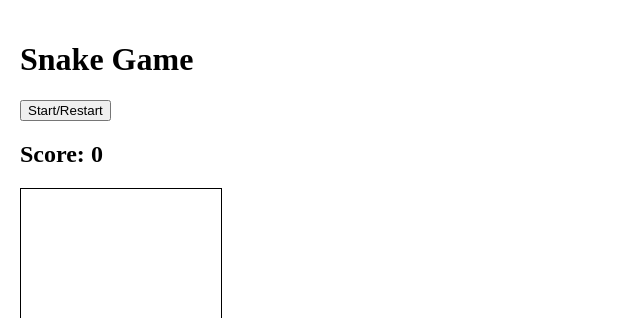
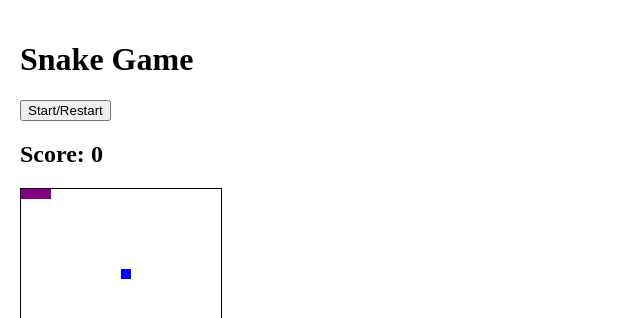
Before and after one commit to Joel-Nwamba/snake-game, a plain HTML site: page index.html in a window 1280 px wide. Shown: the top 318 px of the page, 0-640 px from the left. Drawn offline with Linux system fonts and the light colour scheme; grey boxes are pictures that could not be loaded.

```diff
--- a/css/styless.css
+++ b/css/styless.css
@@ -4,20 +4,28 @@
 }
 
 .grid {
+    display: flex;
+    flex-wrap: wrap;
     width: 200px;
     height: 200px;
     border: 1px solid black;
     /* background-color: blue; */
 }
 
+.square {
+    width: 10px;
+    height: 10px;
+}
+
 .snake {
+    width: 10px;
+    height: 10px;
     background-color: purple;
-    background-image: url('https://image.shutterstock.com/image-vector/cute-funny-snake-vector-cartoon-260nw-736378120.jpg');
-    display: block;
 }
 
 .apple {
-    color: red;
+    width: 10px;
+    height: 10px;
     background-color: blue;
 }
 
--- a/js/index.js
+++ b/js/index.js
@@ -35,18 +35,18 @@
 return clearInterval(timerId);
 
     const tail = currentSnake.pop();
-    console.log(tail);
-    console.log(currentSnake);
 
     squares[tail].classList.remove('snake');
 
     currentSnake.unshift(currentSnake[0] + direction)
-    console.log(currentSnake)
+
     squares[currentSnake[0]].classList.add('snake');
 }
 
 move();
+let timerFunction = timerId;
 // let timerId = setInterval(move, 1000);
+// return clearInterval(timerId);
 function generateApple() {
     do {
         appleIndex = Math.floor(Math.random() * squares.length )
@@ -57,18 +57,15 @@
 
 
 
+
 function control(e) {
     if (e.keyCode === 39) {
-        console.log('right pressed')
         direction = 1
     } else if (e.keyCode === 38) {
-        console.log('up pressed')
         direction = -width;
     } else if(e.keyCode === 37) {
-        console.log('left pressed')
         direction = -1
     } else {
-        console.log('down pressed')
         direction = +width;
     }
 }
```
